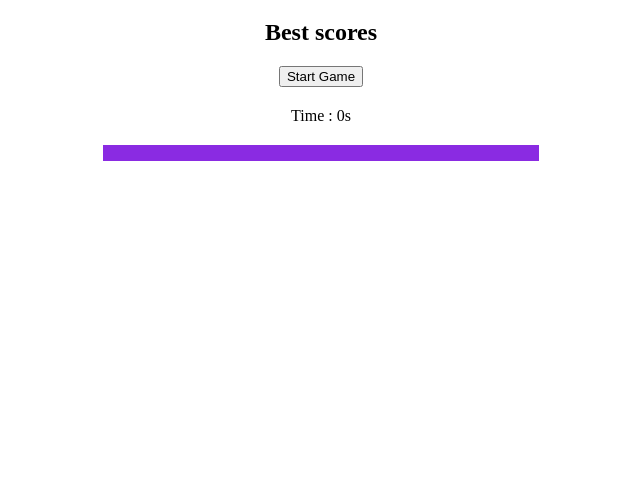
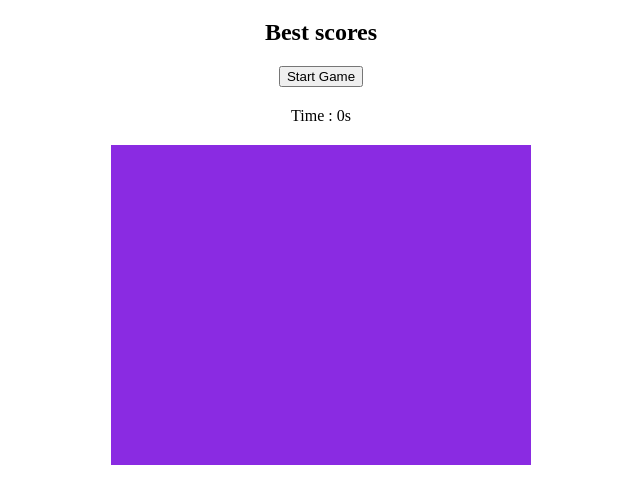
Before and after one commit to benjaminnicolas-teboul/memory, a website with bundled scripts: page index.html in a window 1280 px wide. Shown: the part 61-564 px from the top of the page, without its empty margins (319-959 px from the left). Built offline with nearby package versions, Linux system fonts and the light colour scheme; no server answers.

Commit message:
feat reajust css

```diff
--- a/assets/style.css
+++ b/assets/style.css
@@ -1,13 +1,14 @@
 #game-container {
   display: grid;
-  grid-template-columns: repeat(auto-fill, minmax(50px, 1fr)); /* colonnes fluides */
+  grid-template-columns: repeat(auto-fill, minmax(50px, 1fr));
   gap: 8px;
   width: 100%;
-  max-width: 420px; /* limite max */
+  max-width: 420px;
+  min-height: 320px; /* hauteur minimale pour afficher la grille vide */
   margin: 20px auto;
   background-color: blueviolet;
   border: 8px solid blueviolet;
-
+  box-sizing: border-box;
 }
 
 .card {
```
